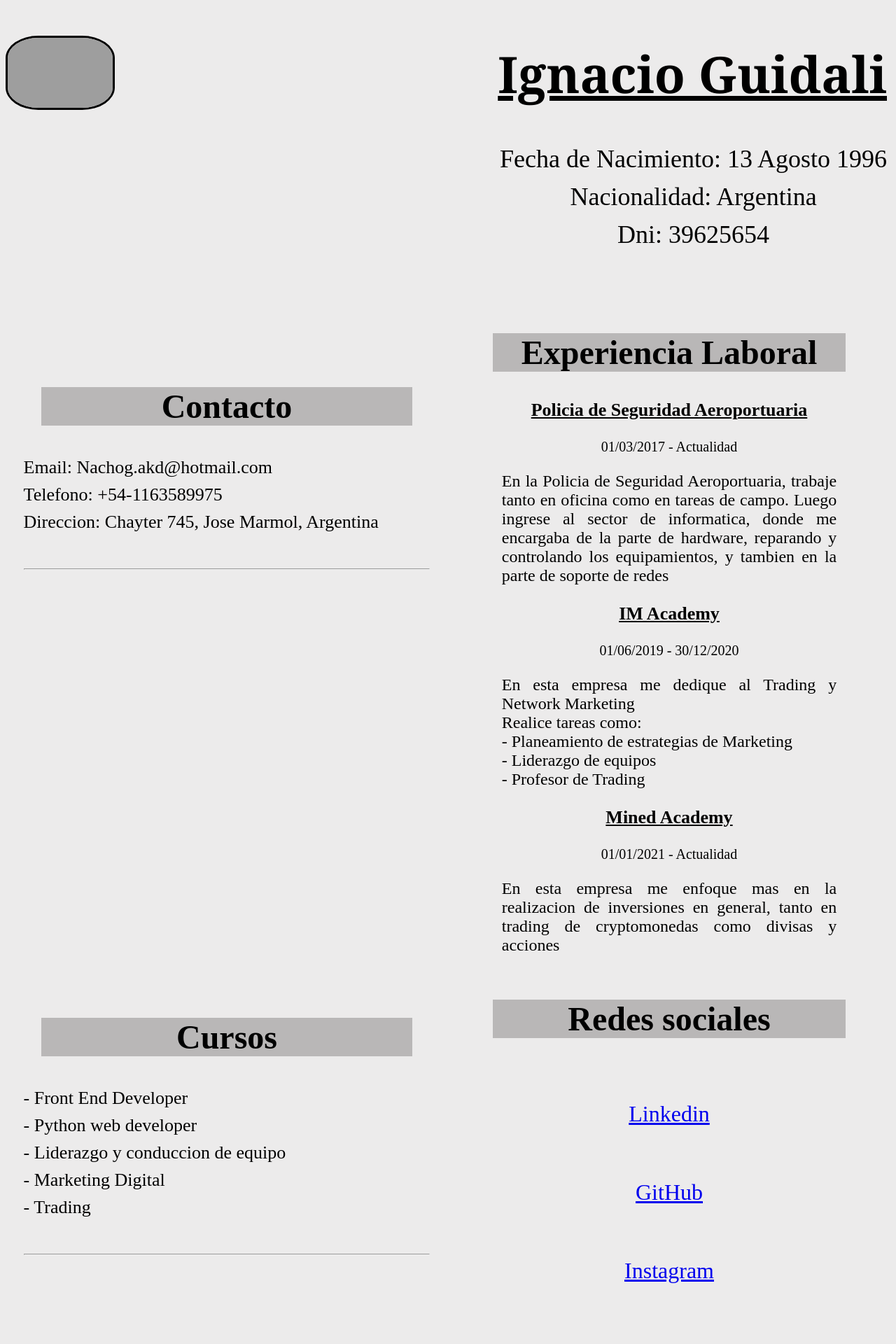
After one commit to NachoGuidali/Micv, a Django app: page /cv in a window 1280 px wide. The commit adds this page. Shown: the top 1920 px of the page at 70% size. Run offline with Django 4.2, Linux system fonts and the light colour scheme; grey boxes are pictures that could not be loaded.

Commit message:
agregando Instagram y CV

```diff
--- /dev/null
+++ b/QRApp/templates/cv.css
@@ -0,0 +1,130 @@
+html{
+    background-color: rgb(236, 235, 235);
+}
+/* AJUSTAR EL BODY O PONER UN CONTENEDOR PARA ACHICAR TODO A UNA MEDIDA */
+
+.infopersonal{
+    display: flex;
+    flex-direction: column;
+
+    align-items: flex-end;
+    margin-right: 20rem;
+
+}
+.nombre{
+    font-family: georgia;
+    font-size: 72px;
+    text-decoration: underline;
+    margin-bottom: 10px;
+}
+.datos{
+    font-size: 36px;
+    text-align: center;
+    line-height: 150%;
+}
+img{
+    width: 450px;
+    height: 400px;
+    border-radius: 30%;
+    position: absolute;
+    top: 4rem;
+    margin-left: 5rem;
+    border: solid;
+}
+.cuerpo{
+
+    display: grid;
+    grid-template-columns: repeat(4, 1fr);
+    grid-template-rows: repeat(3, 1fr);
+    margin-top: 3rem;
+
+}
+.datoscontacto{
+    margin-top: 6rem;
+    margin-left: 2rem;
+    grid-column: 1/3 ;
+    margin-right: 2rem;
+
+}
+h2{
+    font-size: 48px;
+    text-align: center;
+    background-color: rgb(185, 183, 183);
+    margin-inline: 2rem;
+
+}
+.datoscont{
+    line-height: 150%;
+    font-size: 26px;
+}
+.cursos{
+    margin-top: 2rem;
+    grid-row: 2/3;
+    grid-column: 1/3;
+    margin-left: 2rem;
+    margin-right: 2rem;
+}
+.listacursos{
+    line-height: 150%;
+    font-size: 26px;
+}
+.habilidades{
+    margin-top: 2rem;
+    grid-row: 3/5;
+    grid-column: 1/3;
+    margin-left: 2rem;
+    margin-right: 2rem;
+}
+.listahabilidades{
+    line-height: 150%;
+    font-size: 26px;
+}
+.experiencia{
+
+    grid-column: 3/6;
+    text-align: center;
+    margin-inline: 3rem;
+}
+h3{
+    text-align: center;
+    text-decoration: underline;
+    font-size: 26px;
+}
+.psa{
+text-align: center;
+margin-inline: 3rem;
+
+}
+.fechas{
+    font-size: 20px;
+
+}
+.descrlaboral{
+    font-size: 24px;
+    text-align: justify;
+}
+.im{
+    text-align: center;
+    margin-inline: 3rem;
+}
+.mined{
+    text-align: center;
+    margin-inline: 3rem;
+}
+@media only screen and (max-width: 1400px) {
+    html {
+        font-size: 80%;
+    }
+    .infopersonal{
+
+        display: flex;
+        margin-right: 5px;
+    }
+    img {
+        width: 150px;
+        height: 100px;
+        display: flex;
+        flex-direction: column;
+        margin-left: 0px;
+    }
+}
--- /dev/null
+++ b/QRApp/templates/cv.html
@@ -0,0 +1,269 @@
+<!DOCTYPE html>
+<html lang="en">
+<head>
+    <meta charset="UTF-8">
+    <meta http-equiv="X-UA-Compatible" content="IE=edge">
+    <meta name="viewport" content="width=device-width, initial-scale=1.0">
+    <title>Curriculum Vitae</title>
+    <link rel="stylesheet" href="cv.css">
+</head>
+<body>
+    <style>
+        html{
+    background-color: rgb(236, 235, 235);
+}
+/* AJUSTAR EL BODY O PONER UN CONTENEDOR PARA ACHICAR TODO A UNA MEDIDA */
+
+.infopersonal{
+    display: flex;
+    flex-direction: column;
+
+    align-items: flex-end;
+    margin-right: 20rem;
+
+}
+.nombre{
+    font-family: georgia;
+    font-size: 72px;
+    text-decoration: underline;
+    margin-bottom: 10px;
+}
+.datos{
+    font-size: 36px;
+    text-align: center;
+    line-height: 150%;
+}
+img{
+    width: 450px;
+    height: 400px;
+    border-radius: 30%;
+    position: absolute;
+    top: 4rem;
+    margin-left: 5rem;
+    border: solid;
+}
+.cuerpo{
+
+    display: grid;
+    grid-template-columns: repeat(4, 1fr);
+    grid-template-rows: repeat(3, 1fr);
+    margin-top: 3rem;
+
+}
+.datoscontacto{
+    margin-top: 6rem;
+    margin-left: 2rem;
+    grid-column: 1/3 ;
+    margin-right: 2rem;
+
+}
+h2{
+    font-size: 48px;
+    text-align: center;
+    background-color: rgb(185, 183, 183);
+    margin-inline: 2rem;
+
+}
+.datoscont{
+    line-height: 150%;
+    font-size: 26px;
+}
+.cursos{
+    margin-top: 2rem;
+    grid-row: 2/3;
+    grid-column: 1/3;
+    margin-left: 2rem;
+    margin-right: 2rem;
+}
+.listacursos{
+    line-height: 150%;
+    font-size: 26px;
+}
+.habilidades{
+    margin-top: 2rem;
+    grid-row: 3/5;
+    grid-column: 1/3;
+    margin-left: 2rem;
+    margin-right: 2rem;
+}
+.listahabilidades{
+    line-height: 150%;
+    font-size: 26px;
+}
+.experiencia{
+
+    grid-column: 3/6;
+    text-align: center;
+    margin-inline: 3rem;
+}
+h3{
+    text-align: center;
+    text-decoration: underline;
+    font-size: 26px;
+}
+.psa{
+text-align: center;
+margin-inline: 3rem;
+
+}
+.fechas{
+    font-size: 20px;
+
+}
+.descrlaboral{
+    font-size: 24px;
+    text-align: justify;
+}
+.im{
+    text-align: center;
+    margin-inline: 3rem;
+}
+.mined{
+    text-align: center;
+    margin-inline: 3rem;
+}
+.redes{
+    grid-column: 3/6;
+    text-align: center;
+    margin-inline: 3rem;
+
+}
+a{
+    font-size: 32px;
+    margin-bottom: 10px;
+    margin-top: 50px;
+}
+.links{
+    display: flex;
+    flex-direction: column;
+    justify-content: space-evenly;
+}
+@media only screen and (max-width: 1400px) {
+    html {
+        font-size: 80%;
+    }
+    .infopersonal{
+
+        display: flex;
+        margin-right: 5px;
+    }
+    img {
+        width: 150px;
+        height: 100px;
+        display: flex;
+        flex-direction: column;
+        margin-left: 0px;
+    }
+}
+    </style>
+    <div class="infopersonal">
+
+        <h1 class="nombre">Ignacio Guidali</h1>
+        <p class="datos">
+            Fecha de Nacimiento: 13 Agosto 1996
+            <br>
+            Nacionalidad: Argentina
+            <br>
+            Dni: 39625654
+        </p>
+    </div>
+    <div class="imagen">
+        <img src="https://media.licdn.com/dms/image/D4D03AQFld6ukOhAVGQ/profile-displayphoto-shrink_200_200/0/1664460731857?e=1681948800&v=beta&t=va1GQNZ2SdQNPeu7qJVAQMlnd1x-LQiv0p4Tk3riup8" alt="">
+    </div>
+    <div class="cuerpo">
+        <div class="datoscontacto">
+            <h2 class="contacto">Contacto</h2>
+             <p class="datoscont">
+                 Email: Nachog.akd@hotmail.com
+                 <br>
+                 Telefono: +54-1163589975
+                 <br>
+                 Direccion: Chayter 745, Jose Marmol, Argentina
+             </p>
+             <br>
+             <hr>
+        </div>
+        <div class="cursos">
+            <h2>Cursos</h2>
+            <p class="listacursos">
+                - Front End Developer
+                <br>
+                - Python web developer
+                <br>
+                - Liderazgo y conduccion de equipo
+                <br>
+                - Marketing Digital
+                <br>
+                - Trading
+            </p>
+            <br>
+            <hr>
+        </div>
+        <div class="habilidades">
+            <h2>Habilidades</h2>
+            <p class="listahabilidades">
+                ○ Python
+                <br>
+                ○ HTML
+                <br>
+                ○ CSS
+                <br>
+                ○ Liderazgo
+                <br>
+                ○ Git
+                <br>
+                ○ SQL
+                <br>
+                ○ Conocimiento de Hardware
+                <br>
+                ○ Linux
+                <br>
+                ○ Resolucion de problemas
+                <br>
+                ○ Crypto y Forex Trader
+            </p>
+        </div>
+        <div class="experiencia">
+            <h2>Experiencia Laboral</h2>
+            <div class="psa">
+                <h3>Policia de Seguridad Aeroportuaria</h3>
+                <p class="fechas">01/03/2017 - Actualidad</p>
+                <p class="descrlaboral">En la Policia de Seguridad Aeroportuaria, trabaje tanto en oficina como en tareas de campo. Luego ingrese al sector de informatica, donde me encargaba de la parte de hardware, reparando y controlando los equipamientos, y tambien en la parte de soporte de redes</p>
+            </div>
+            <div class="im">
+                <h3>IM Academy</h3>
+                <p class="fechas">01/06/2019 - 30/12/2020</p>
+                <p class="descrlaboral">En esta empresa me dedique al Trading y Network Marketing
+                    <br>
+                       Realice tareas como:
+                    <br>
+                    - Planeamiento de estrategias de Marketing
+                    <br>
+                    - Liderazgo de equipos
+                    <br>
+                    - Profesor de Trading
+
+                    </p>
+            </div>
+            <div class="mined">
+                <h3>Mined Academy</h3>
+                <p class="fechas">01/01/2021 - Actualidad</p>
+                <p class="descrlaboral">En esta empresa me enfoque mas en la realizacion de inversiones en general, tanto en trading de cryptomonedas como divisas y acciones </p>
+            </div>
+
+        </div>
+        <div class="redes">
+            <h2>Redes sociales</h2>
+            <div class="links">
+                <a href="https://www.linkedin.com/in/guidaliignacio/">Linkedin</a>
+                <br>
+                <a href="https://github.com/NachoGuidali">GitHub</a>
+                <br>
+                <a href="https://www.instagram.com/nachoguidali/">Instagram</a>
+            </div>
+        </div>
+    </div>
+
+
+</body>
+</html>
--- a/QRApp/urls.py
+++ b/QRApp/urls.py
@@ -1,9 +1,10 @@
 from django.contrib import admin
 from django.urls import path, include
-from .views import home
+from .views import home, cv
 
 urlpatterns = [
 
     path('', home),
+    path("cv", cv)
 
 ]
--- a/QRApp/views.py
+++ b/QRApp/views.py
@@ -7,3 +7,6 @@ def home(request):
         "links" : Qrlink.objects.all()
     }
     return render(request, "index.html", context=context )
+
+def cv(request):
+    return render(request, "cv.html")
```
Also changed, not shown: QRApp/templates/index.html (+60 -9 lines), db.sqlite3, media/cv.jpg (added), media/cv_ZVX20mm.jpg (added), media/cv_lryE92G.jpg (added), media/instagram.jpg (added), media/instagram_CANy0Ag.jpg (added), media/instagram_GcNjurU.jpg (added), media/qrlink_qO116EL.JPG (added).
